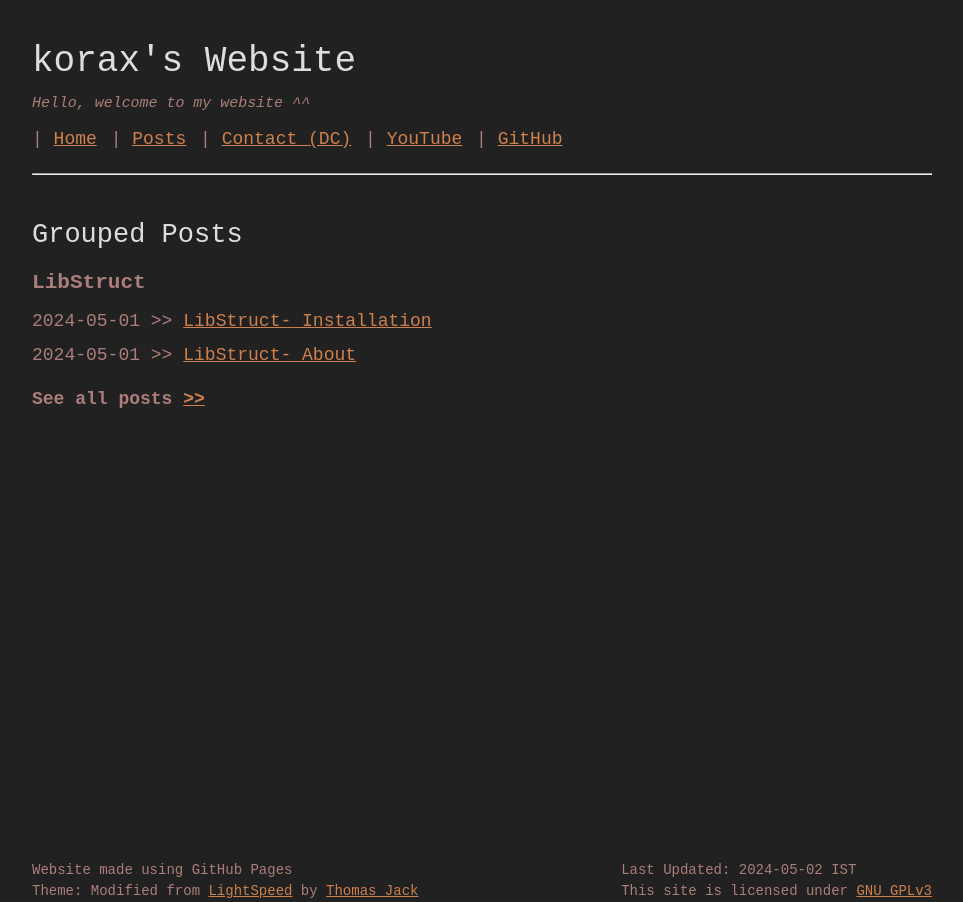
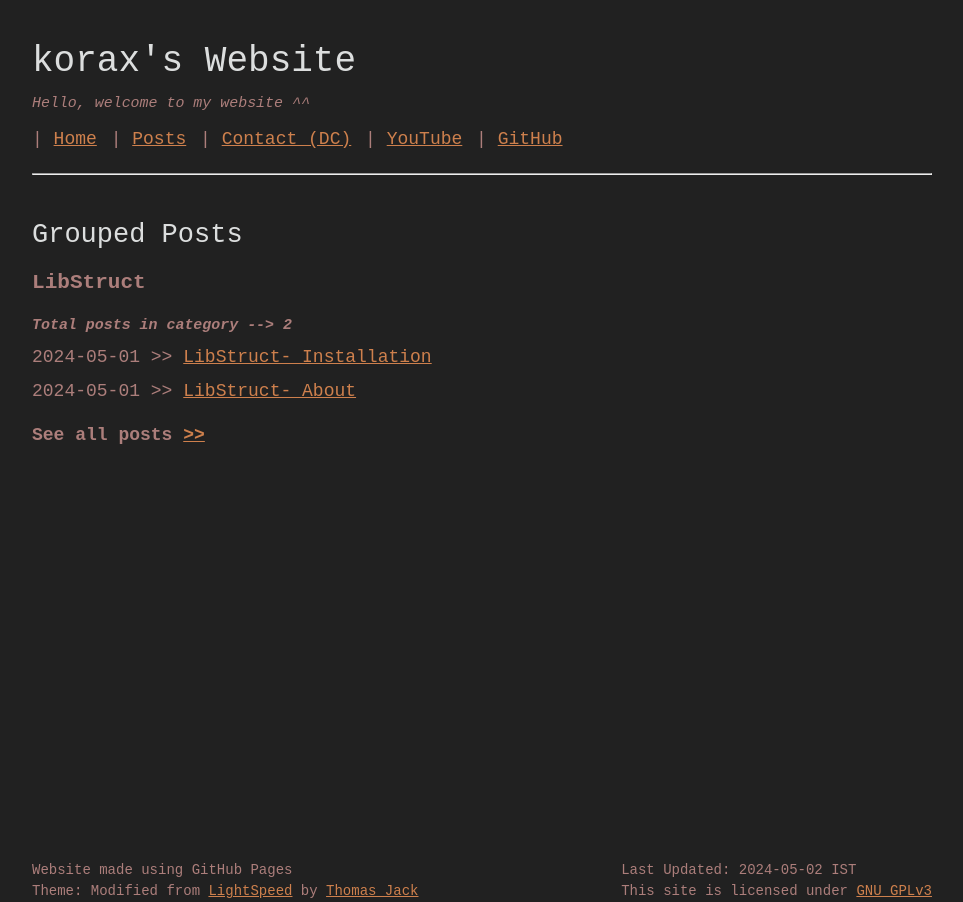
Before and after one commit to koraxial/koraxial.github.io, a Jekyll site: the page built from grouped/index.html, in a window 1280 px wide. Shown: the whole page, without its empty margins (158-1121 px from the left). Built offline with Jekyll 4.4.1, drawn with Linux system fonts in a browser that asks for light colours.

Commit message:
Update index.html

```diff
--- a/grouped/index.html
+++ b/grouped/index.html
@@ -6,7 +6,8 @@
 <h2>Grouped Posts</h2>
 {% for category in site.categories %}
 <h3 class="category-header"><b>{{category | first}}</b></h3>
-{% for post in category[1] limit:3 %}
+<h5><i>Total posts in category --> {{category[1] | size}}</i> <a href="/{{category | first | downcase }}/"></a></h5>
+{% for post in category[1] limit:2 %}
 <span class="post-item">{{ post.date | date: '%Y-%m-%d' }} >> <a href="{{ post.url }}">{{ post.title }}</a></span>
 {% endfor %}
 <div class="category-all-nav">
```
